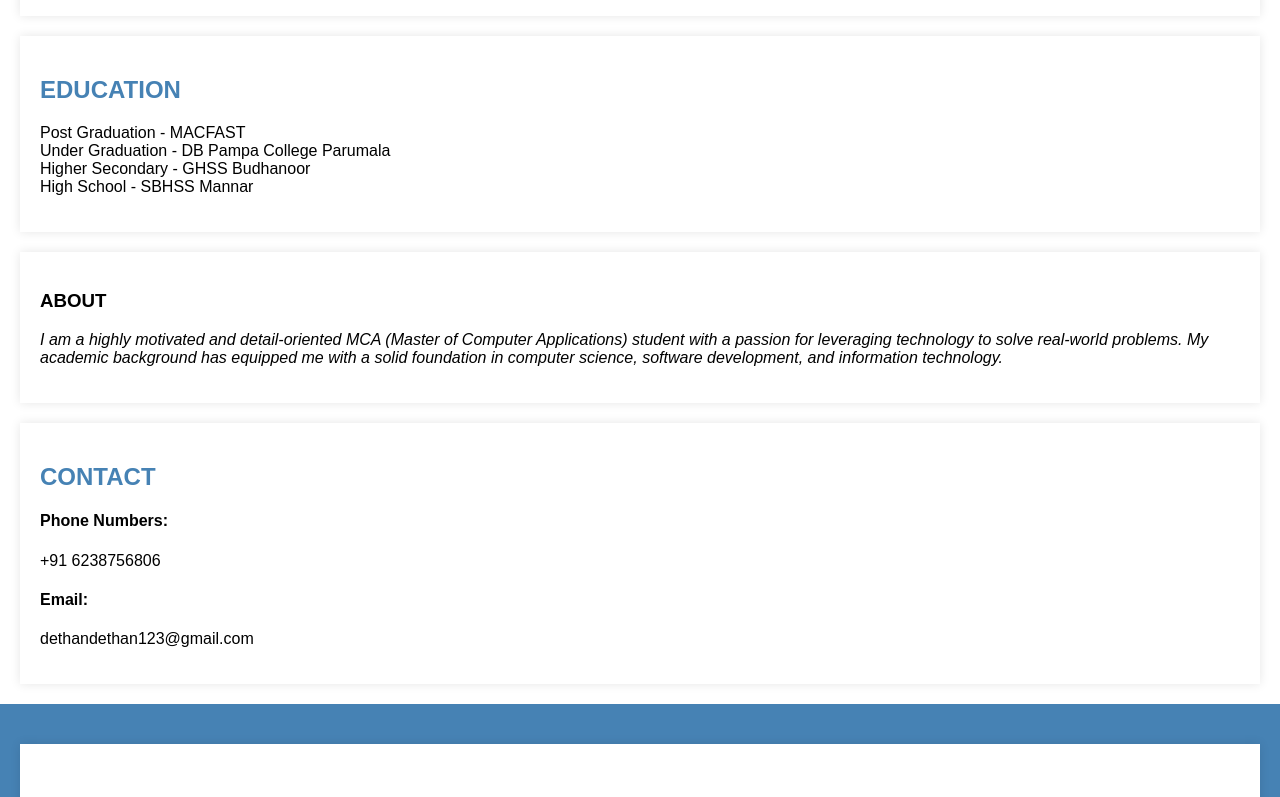
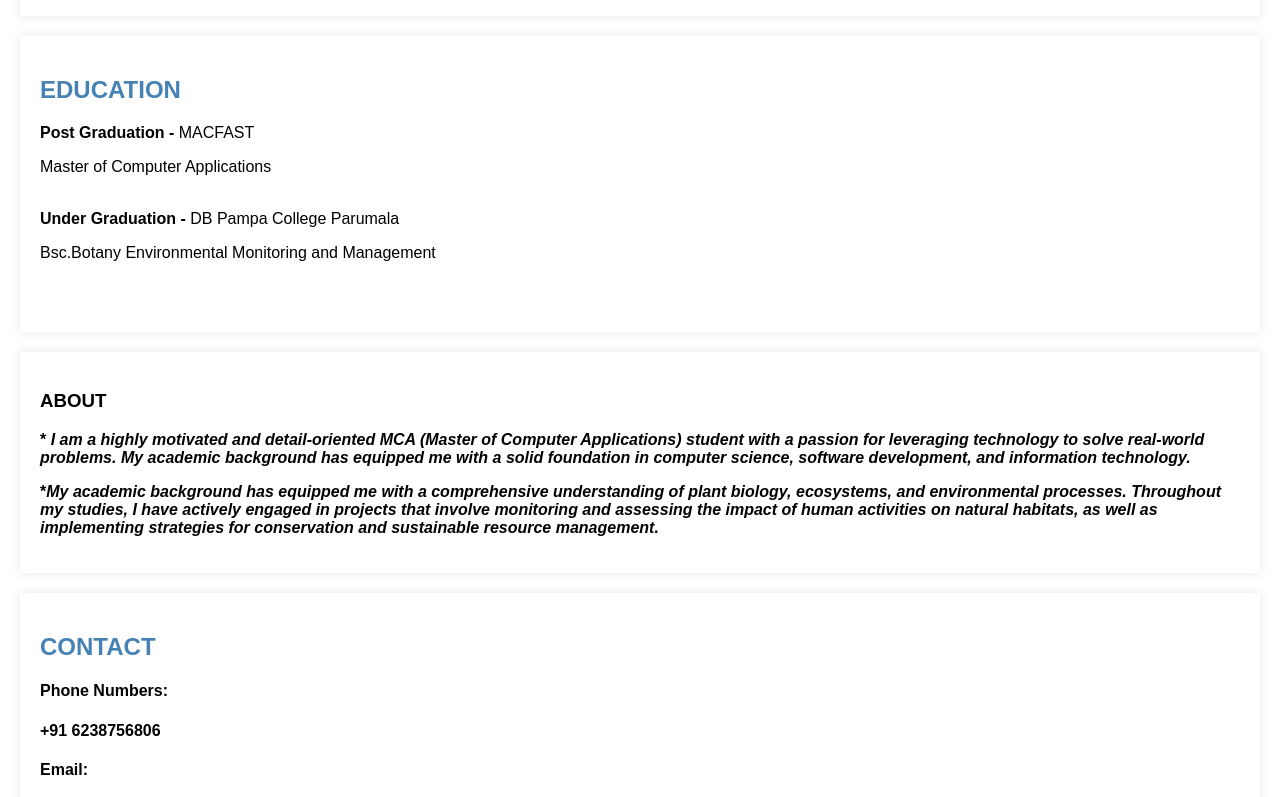
Before and after one commit to devadethans21/personalwebpage, a plain HTML site: page index.html in a window 1280 px wide. Shown: the part 780-1577 px from the top of the page. Drawn offline with Linux system fonts and the light colour scheme.

Commit message:
Update index.html

```diff
--- a/index.html
+++ b/index.html
@@ -30,7 +30,7 @@
         <section>
         <div class="education">
             <h2>EDUCATION</h2>
-            <p>Post Graduation - MACFAST<br>Under Graduation - DB Pampa College Parumala<br>Higher Secondary - GHSS Budhanoor<br>High School - SBHSS Mannar</p>
+            <p><b>Post Graduation -</b> MACFAST<p>Master of Computer Applications</p><br><b>Under Graduation -</b> DB Pampa College Parumala<p>Bsc.Botany Environmental Monitoring and Management</p><br><b></p>
         </div>
     </section>
 
@@ -40,7 +40,8 @@
         <section>
         <div class="about">
             <h3>ABOUT</h3>
-            <p><i>I am a highly motivated and detail-oriented MCA (Master of Computer Applications) student with a passion for leveraging technology to solve real-world problems. My academic background has equipped me with a solid foundation in computer science, software development, and information technology.</i></p>
+            <p>*<i> I am a highly motivated and detail-oriented MCA (Master of Computer Applications) student with a passion for leveraging technology to solve real-world problems. My academic background has equipped me with a solid foundation in computer science, software development, and information technology.</i></p>
+            <p>*<i>My academic background has equipped me with a comprehensive understanding of plant biology, ecosystems, and environmental processes. Throughout my studies, I have actively engaged in projects that involve monitoring and assessing the impact of human activities on natural habitats, as well as implementing strategies for conservation and sustainable resource management.</i></p>
         </div>
     </section>
 
```
